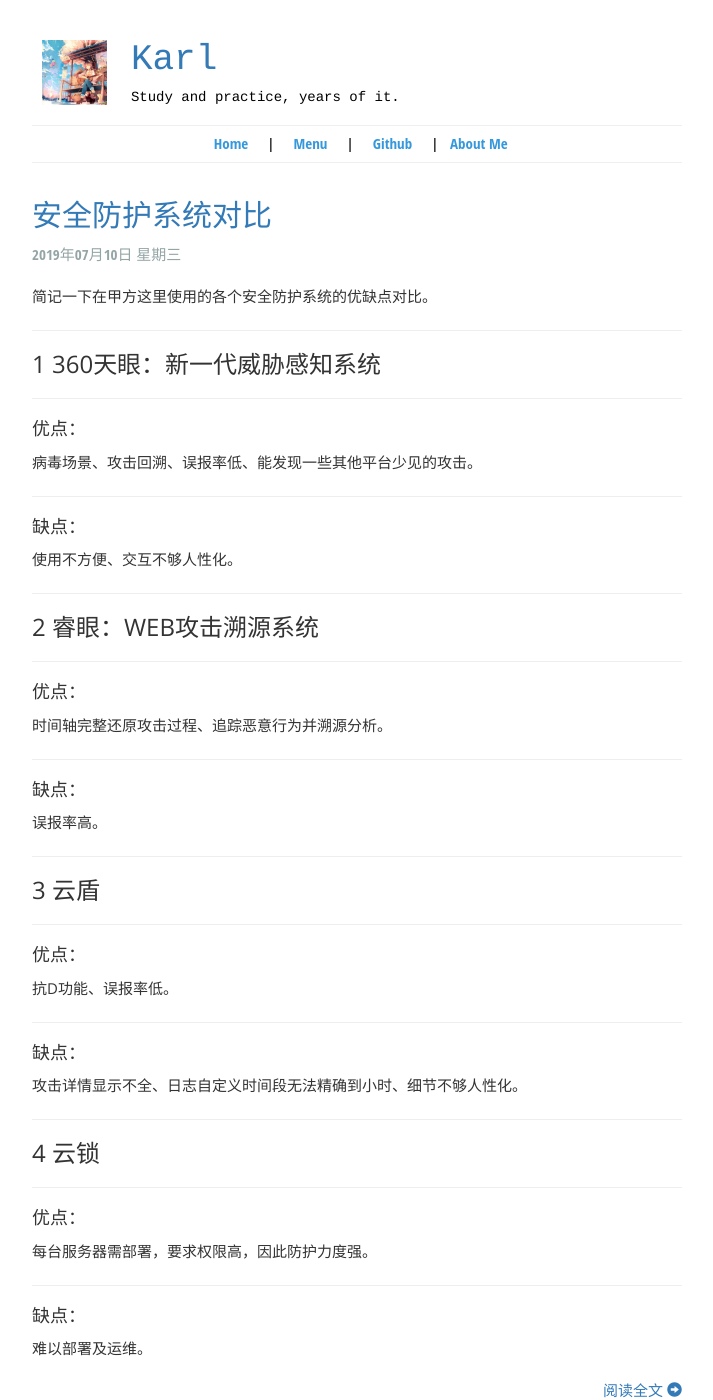
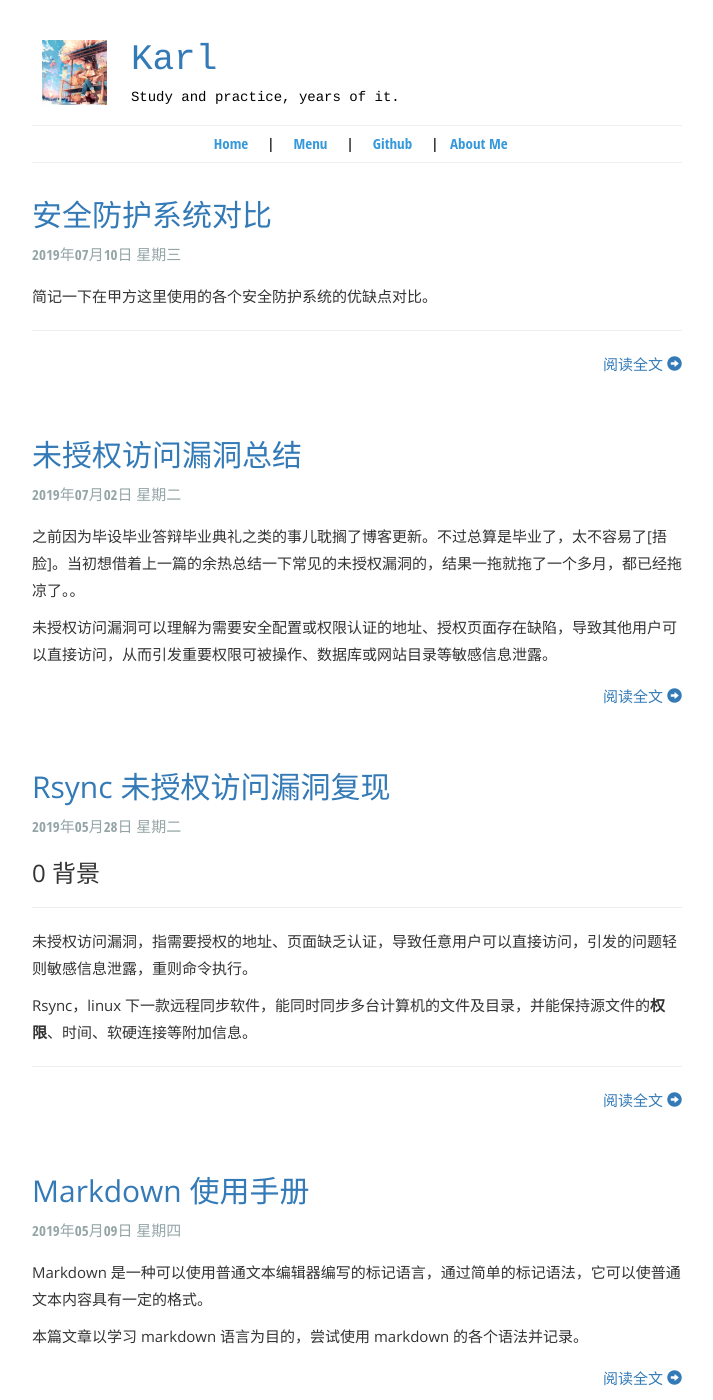
Before and after one commit to KarlBrian/karlbrian.github.io, a Jekyll site: the page built from index.html, in a window 1280 px wide and 1400 px high. Shown: the whole window, without its empty margins (283-996 px from the left). Built offline with Jekyll 4.4.1, drawn with Linux system fonts in a browser that asks for light colours.

Commit message:
Update 2019-07-10-Security_Systems.md

```diff
--- a/_posts/2019-07-10-Security_Systems.md
+++ b/_posts/2019-07-10-Security_Systems.md
@@ -4,7 +4,7 @@ title: 安全防护系统对比
 time: 2019年07月10日 星期三
 location: 杭州
 pulished: true
-excerpt_separator: "常见的未授权访问漏洞："
+excerpt_separator: "### 1 360天眼："
 ---
 
 简记一下在甲方这里使用的各个安全防护系统的优缺点对比。
```
